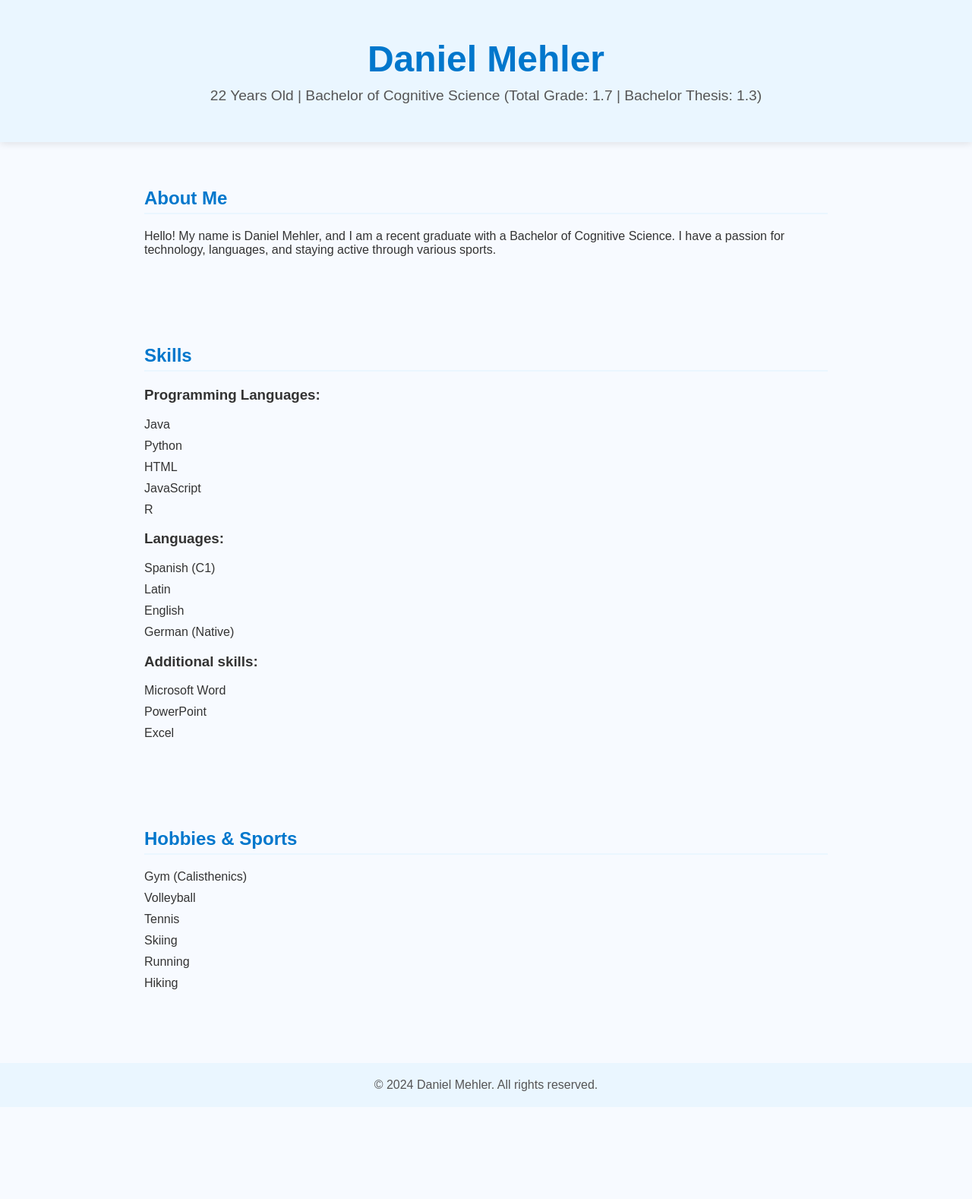
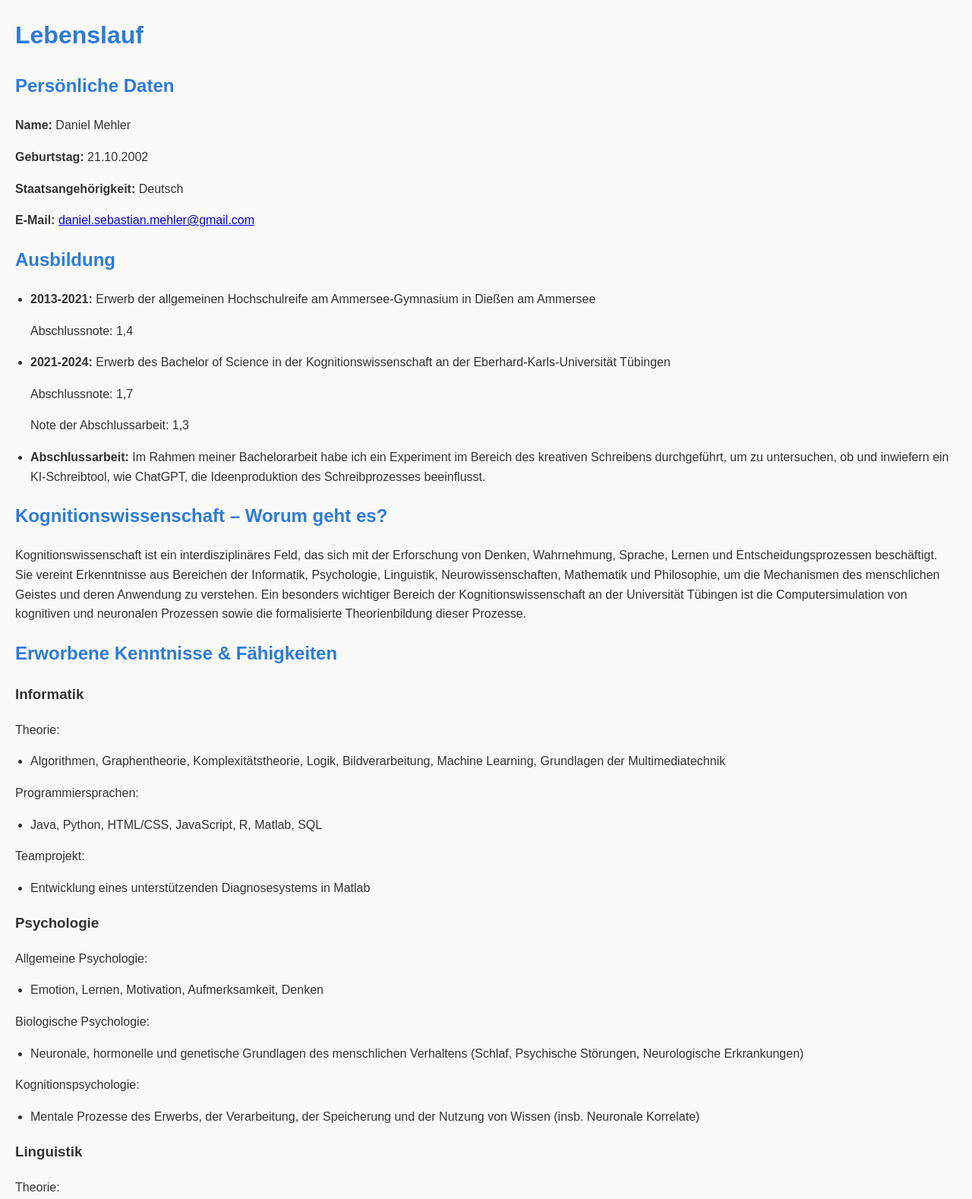
Before and after one commit to Wichkey/Wichkey.github.io, a plain HTML site: page index.html in a window 1280 px wide. Shown: the top 1578 px of the page at 76% size. Before the commit the page ends 1457 px from the top, so only its background shows below. Drawn offline with Linux system fonts and the light colour scheme.

Commit message:
Completely redesigned my website

```diff
--- a/index.html
+++ b/index.html
@@ -7,54 +7,142 @@
     <link rel="stylesheet" href="style.css">
 </head>
 <body>
-    <header>
-        <h1>Daniel Mehler</h1>
-        <p>22 Years Old | Bachelor of Cognitive Science (Total Grade: 1.7 | Bachelor Thesis: 1.3)</p>
-    </header>
+    <h1>Lebenslauf</h1>
 
-    <section>
-        <h2>About Me</h2>
-        <p>Hello! My name is Daniel Mehler, and I am a recent graduate with a Bachelor of Cognitive Science. I have a passion for technology, languages, and staying active through various sports.</p>
-    </section>
+    <div class="section">
+        <h2>Persönliche Daten</h2>
+        <p><strong>Name:</strong> Daniel Mehler</p>
+        <p><strong>Geburtstag:</strong> 21.10.2002</p>
+        <p><strong>Staatsangehörigkeit:</strong> Deutsch</p>
+        <p><strong>E-Mail:</strong> <a href="mailto:daniel.sebastian.mehler@gmail.com">daniel.sebastian.mehler@gmail.com</a></p>
+    </div>
 
-    <section>
-        <h2>Skills</h2>
-        <h3>Programming Languages:</h3>
+    <div class="section">
+        <h2>Ausbildung</h2>
         <ul>
-            <li>Java</li>
-            <li>Python</li>
-            <li>HTML</li>
-            <li>JavaScript</li>
-            <li>R</li>
+            <li><strong>2013-2021:</strong> Erwerb der allgemeinen Hochschulreife am Ammersee-Gymnasium in Dießen am Ammersee</li>
+        </ul>
+        <p class="indented">Abschlussnote: 1,4</p>
+        <ul>
+            <li><strong>2021-2024:</strong> Erwerb des Bachelor of Science in der Kognitionswissenschaft an der Eberhard-Karls-Universität Tübingen</li>
+        </ul>
+        <p class="indented">Abschlussnote: 1,7</p>
+        <p class="indented">Note der Abschlussarbeit: 1,3</p>
+        <ul>
+            <li><strong>Abschlussarbeit:</strong> Im Rahmen meiner Bachelorarbeit habe ich ein Experiment im Bereich des kreativen Schreibens durchgeführt, um zu untersuchen, ob und inwiefern ein KI-Schreibtool, wie ChatGPT, die Ideenproduktion des Schreibprozesses beeinflusst.</li>
+        </ul>
+    </div>
+
+    <div class="section">
+        <h2>Kognitionswissenschaft – Worum geht es?</h2>
+        <p>Kognitionswissenschaft ist ein interdisziplinäres Feld, das sich mit der Erforschung von Denken, Wahrnehmung, Sprache, Lernen und Entscheidungsprozessen beschäftigt. Sie vereint Erkenntnisse aus Bereichen der Informatik, Psychologie, Linguistik, Neurowissenschaften, Mathematik und Philosophie, um die Mechanismen des menschlichen Geistes und deren Anwendung zu verstehen. Ein besonders wichtiger Bereich der Kognitionswissenschaft an der Universität Tübingen ist die Computersimulation von kognitiven und neuronalen Prozessen sowie die formalisierte Theorienbildung dieser Prozesse.</p>
+    </div>
+
+    <div class="section">
+        <h2>Erworbene Kenntnisse & Fähigkeiten</h2>
+        <h3>Informatik</h3>
+        <p>Theorie:</p>
+        <ul>
+            <li>Algorithmen, Graphentheorie, Komplexitätstheorie, Logik, Bildverarbeitung, Machine Learning, Grundlagen der Multimediatechnik</li>
+        </ul>
+        <p>Programmiersprachen:</p>
+        <ul>
+            <li>Java, Python, HTML/CSS, JavaScript, R, Matlab, SQL</li>
+        </ul>
+        <p>Teamprojekt:</p>
+        <ul>
+            <li>Entwicklung eines unterstützenden Diagnosesystems in Matlab</li>
         </ul>
 
-        <h3>Languages:</h3>
+        <h3>Psychologie</h3>
+        <p>Allgemeine Psychologie:</p>
         <ul>
-            <li>Spanish (C1)</li>
-            <li>Latin</li>
-            <li>English</li>
-            <li>German (Native)</li>
+            <li>Emotion, Lernen, Motivation, Aufmerksamkeit, Denken</li>
+        </ul>
+        <p>Biologische Psychologie:</p>
+        <ul>
+            <li>Neuronale, hormonelle und genetische Grundlagen des menschlichen Verhaltens (Schlaf, Psychische Störungen, Neurologische Erkrankungen)</li>
+        </ul>
+        <p>Kognitionspsychologie:</p>
+        <ul>
+            <li>Mentale Prozesse des Erwerbs, der Verarbeitung, der Speicherung und der Nutzung von Wissen (insb. Neuronale Korrelate)</li>
         </ul>
 
-        <h3>Additional skills:</h3>
+        <h3>Linguistik</h3>
+        <p>Theorie:</p>
         <ul>
-            <li>Microsoft Word</li>
-            <li>PowerPoint</li>
-            <li>Excel</li>
+            <li>Natural Language Processing (Neuronal Networks), Phonetik, Phonologie</li>
         </ul>
-    </section>
+        <p>Praxis:</p>
+        <ul>
+            <li>Programmieren und Trainieren eines Spracherkennungssystems</li>
+        </ul>
 
-    <section>
-        <h2>Hobbies & Sports</h2>
+        <h3>Neurowissenschaften</h3>
+        <p>Neuro- und Sinnesphysiologie:</p>
         <ul>
-            <li>Gym (Calisthenics)</li>
+            <li>Funktion und Mechanismen des Nervensystems und der Sinnesorgane (z.B. Anatomie des Gehirns, Plastizität, Erkrankungen des Nervensystems, Reizaufnahme und Verarbeitung)</li>
+        </ul>
+        <p>Computational Neuroscience:</p>
+        <ul>
+            <li>Physikalische Modellierung neuronaler Zustände (z.B. Neuronale Netze, Fourier Transformation usw.)</li>
+        </ul>
+
+        <h3>Mathematik</h3>
+        <p>Grundlagen:</p>
+        <ul>
+            <li>Multivariable Analysis & Lineare Algebra</li>
+        </ul>
+        <p>Statistik:</p>
+        <ul>
+            <li>Statistische Methoden zur Analyse von Daten (ANOVA, Lineare Regression, PCA, usw.), R, Forschungsmethoden</li>
+        </ul>
+
+        <h3>Philosophie</h3>
+        <p>Allgemein:</p>
+        <ul>
+            <li>Logik & Philosophie mentaler Zustände (Descartes, Kant, Leibniz usw.)</li>
+        </ul>
+        <p>Spezifisch:</p>
+        <ul>
+            <li>Philosophie der intelligenten Systeme und Technologie (z.B. Hat ChatGPT ein Bewusstsein?)</li>
+        </ul>
+    </div>
+
+    <div class="section">
+        <h2>Sprachkenntnisse</h2>
+        <ul>
+            <li>1. Fremdsprache: Englisch (Kenntnisse aus sechs Jahren Schulunterricht und drei Jahren Hochschulstudium)</li>
+            <li>2. Fremdsprache: Latein (Kenntnisse aus sieben Jahren Schulunterricht)</li>
+            <li>3. Fremdsprache: Spanisch (Kenntnisse aus fünf Jahren Schulunterricht)</li>
+        </ul>
+    </div>
+
+    <div class="section">
+        <h2>Sportliche Interessen</h2>
+        <ul>
             <li>Volleyball</li>
+            <li>Gym</li>
+            <li>Golf</li>
+            <li>Skifahren</li>
             <li>Tennis</li>
-            <li>Skiing</li>
-            <li>Running</li>
-            <li>Hiking</li>
         </ul>
-    </section>
+    </div>
+
+    <div class="section">
+        <h2>Weitere Interessen</h2>
+        <ul>
+            <li>Datenanalytik</li>
+            <li>Programmieren (Apps)</li>
+            <li>Teilnahme an Start-Up Workshops</li>
+            <li>Schreiben von Texten in verschiedenen Sprachen</li>
+        </ul>
+    </div>
+
+    <div class="section">
+        <h2>Zukunftspläne</h2>
+        <p>2025-2027: Absolvieren eines Masterstudiums im Bereich KI (z.B. Machine Learning)</p>
+    </div>
 
     <footer>
         <p>&copy; 2024 Daniel Mehler. All rights reserved.</p>
--- a/style.css
+++ b/style.css
@@ -1,60 +1,29 @@
 body {
     font-family: Arial, sans-serif;
-    margin: 0;
-    padding: 0;
-    background-color: #f7faff;
+    line-height: 1.6;
+    margin: 20px;
+    background-color: #f9f9f9;
     color: #333;
 }
-
-header {
-    background-color: #eaf6ff;
-    text-align: center;
-    padding: 50px 20px;
-    box-shadow: 0 2px 10px rgba(0, 0, 0, 0.1);
+h1, h2 {
+    color: #2a7ae2;
 }
-
-header h1 {
-    color: #0077cc;
-    font-size: 3em;
-    margin: 0;
-}
-
-header p {
-    font-size: 1.2em;
-    margin: 10px 0 0;
-    color: #555;
-}
-
-section {
-    padding: 40px 20px;
-    max-width: 900px;
-    margin: 0 auto;
-}
-
-h2 {
-    color: #0077cc;
-    border-bottom: 2px solid #eaf6ff;
-    padding-bottom: 5px;
+.section {
     margin-bottom: 20px;
 }
-
-ul {
-    list-style: none;
-    padding: 0;
+.highlight {
+    color: #e91e63;
+    font-weight: bold;
 }
-
-ul li {
+.contact-info {
     margin-bottom: 10px;
 }
-
-footer {
-    text-align: center;
-    background-color: #eaf6ff;
-    padding: 20px;
-    margin-top: 40px;
+ul {
+    padding-left: 20px;
 }
-
-footer p {
-    margin: 0;
-    color: #555;
+li {
+    margin-bottom: 5px;
 }
+.indented {
+    margin-left: 20px;
+}
```
